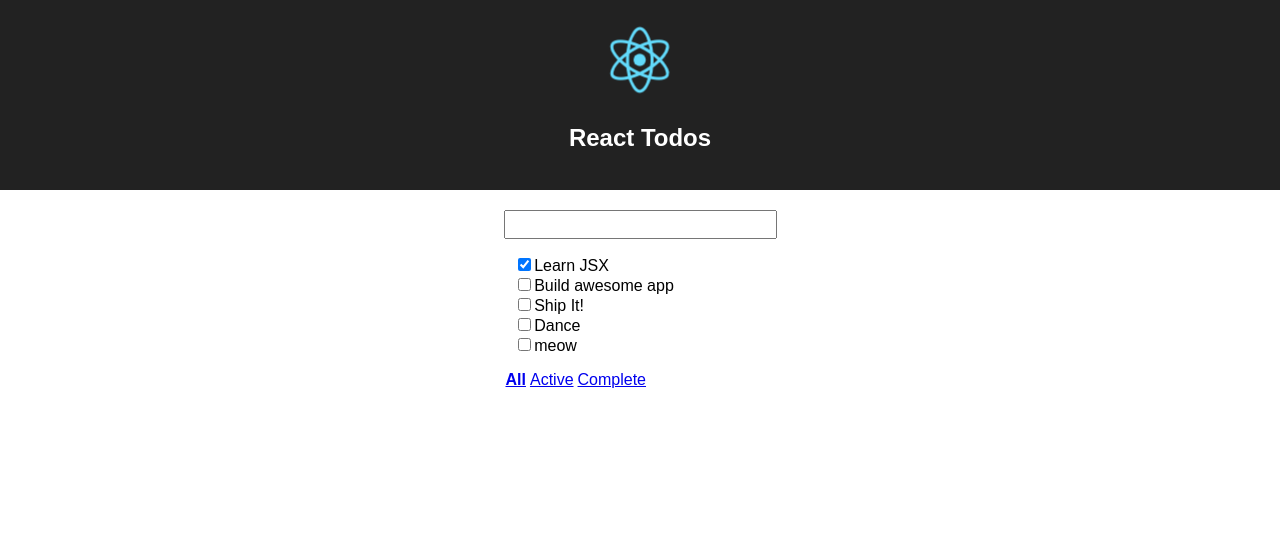
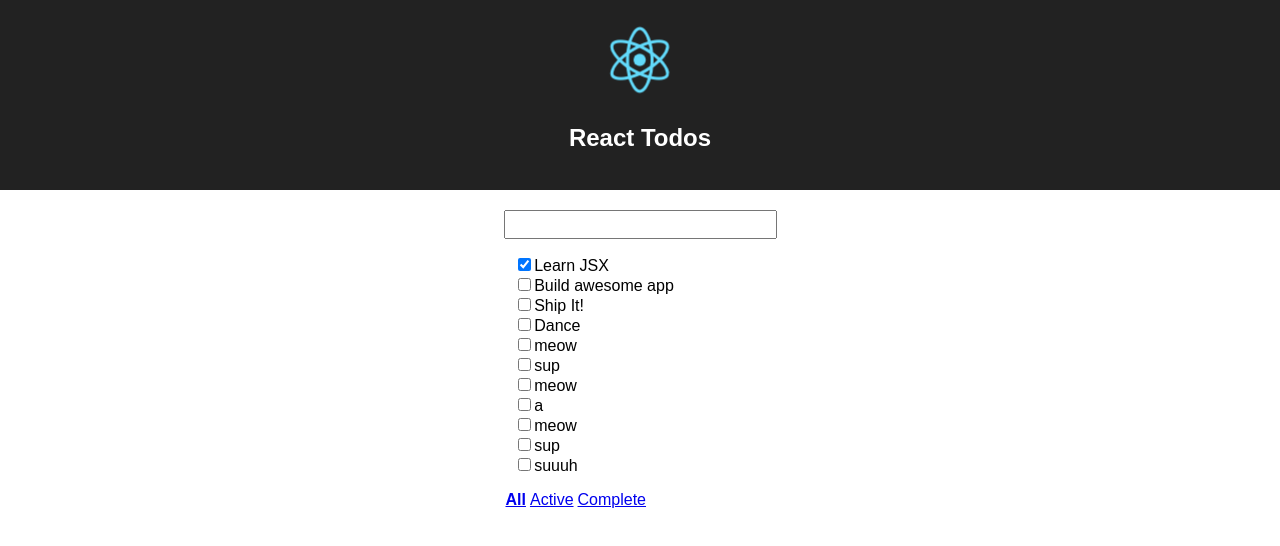
Before and after one commit to ragmha/todo-react, a React (Create React App) app: page / in a window 1280 px wide. Shown: the top 546 px of the page. Built offline with nearby package versions, Linux system fonts and the light colour scheme; data requests are answered from the project's data file.

Commit message:
show temporary message :smile:

```diff
--- a/db.json
+++ b/db.json
@@ -24,6 +24,36 @@
       "id": 20883,
       "name": "meow",
       "isComplete": false
+    },
+    {
+      "id": 94593,
+      "name": "sup",
+      "isComplete": false
+    },
+    {
+      "id": 78904,
+      "name": "meow",
+      "isComplete": false
+    },
+    {
+      "id": 98831,
+      "name": "a",
+      "isComplete": false
+    },
+    {
+      "id": 12751,
+      "name": "meow",
+      "isComplete": false
+    },
+    {
+      "id": 62616,
+      "name": "sup",
+      "isComplete": false
+    },
+    {
+      "id": 71414,
+      "name": "suuuh",
+      "isComplete": false
     }
   ]
 }
--- a/src/App.css
+++ b/src/App.css
@@ -62,6 +62,10 @@ li:hover span.delete-item {
   color: red;
 }
 
+.success {
+  color: green;
+}
+
 .Footer a {
   padding-left: 2px;
   padding-right: 2px;
--- a/src/App.js
+++ b/src/App.js
@@ -1,7 +1,7 @@
 import React, { Component } from 'react';
+import PropTypes from 'prop-types';
 import logo from './logo.svg';
 import './App.css';
-import PropTypes from 'prop-types';
 
 import {
   addTodo,
@@ -13,11 +13,11 @@ import {
   filterTodos,
 } from './lib/todoHelpers';
 
+import { loadTodos, createTodo } from './lib/todoService';
+
 import { pipe, partial } from './lib/utils';
 
 import { TodoForm, TodoList, Footer } from './components/todo';
-
-import { loadTodos, createTodo } from './lib/todoService';
 
 class App extends Component {
   state = {
@@ -66,7 +66,12 @@ class App extends Component {
       currentTodo: '',
       errorMessage: '',
     });
-    createTodo(newTodo).then(() => console.log('Todo Added'));
+    createTodo(newTodo).then(() => this.showTempMessage('Todo added'));
+  };
+
+  showTempMessage = msg => {
+    this.setState({ message: msg });
+    setTimeout(() => this.setState({ message: '' }), 2500);
   };
 
   handleEmptySubmit = e => {
@@ -98,6 +103,10 @@ class App extends Component {
             <span className="error">
               {this.state.errorMessage}
             </span>}
+          {this.state.message &&
+            <span className="success">
+              {this.state.message}
+            </span>}
           <TodoForm
             handleInputChange={this.handleInputChange}
             currentTodo={this.state.currentTodo}
```
